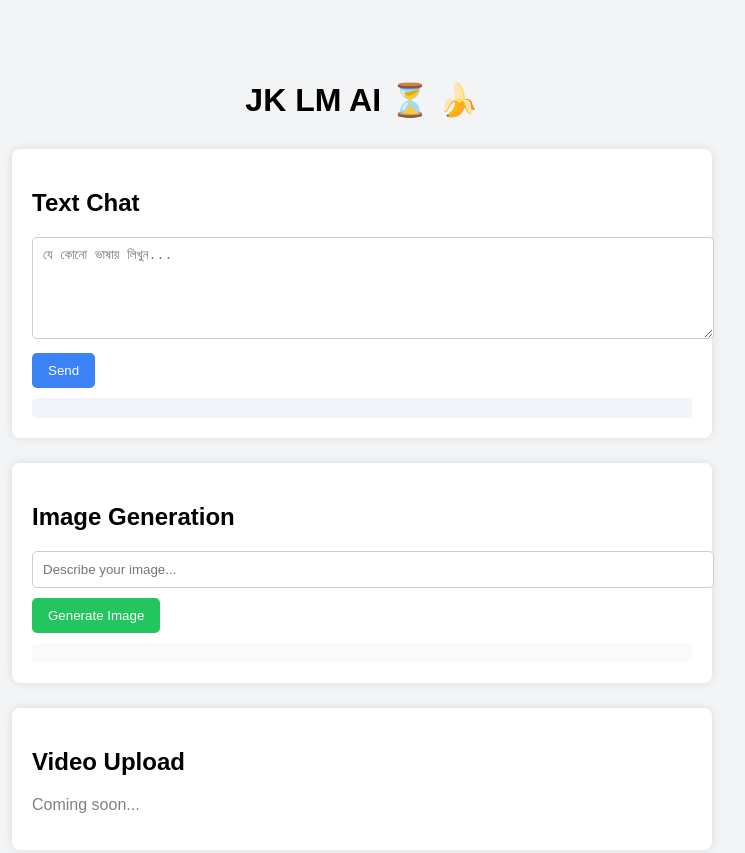
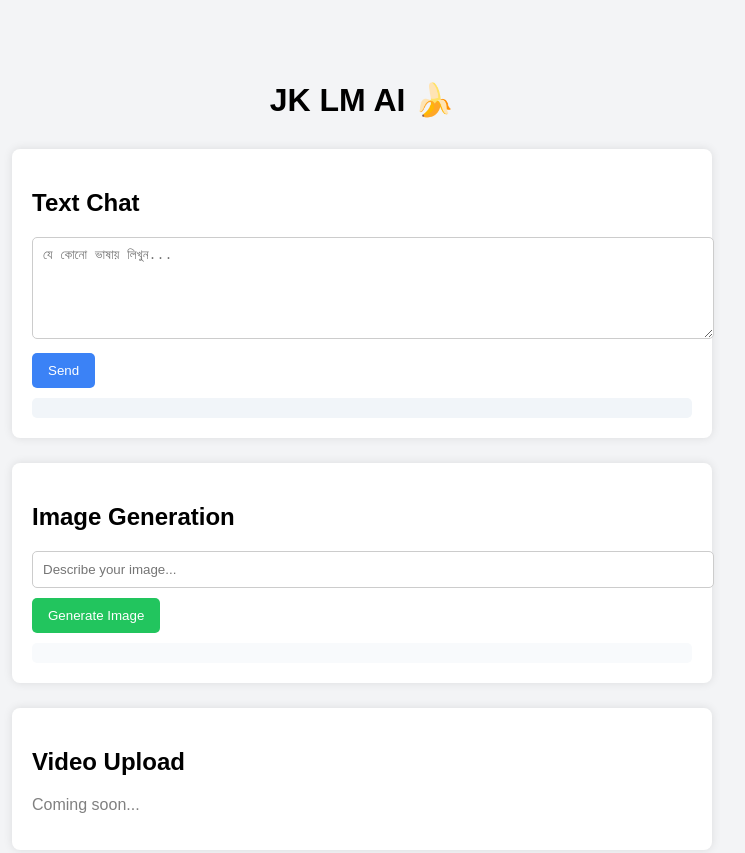
Before and after one commit to hcfak33-glitch/Jk.lm.ai, a website: page index.html in a window 1280 px wide. Shown: the whole page, without its empty margins (278-1023 px from the left). Drawn offline with Linux system fonts and the light colour scheme.

Commit message:
Update index.html

```diff
--- a/index.html
+++ b/index.html
@@ -8,7 +8,7 @@
 <body>
 
   <div class="container">
-    <h1>JK LM  AI ⏳ 🍌 </h1>
+    <h1>JK LM AI 🍌 </h1>
 
     <!-- Text Chat -->
     <div class="card">
```
